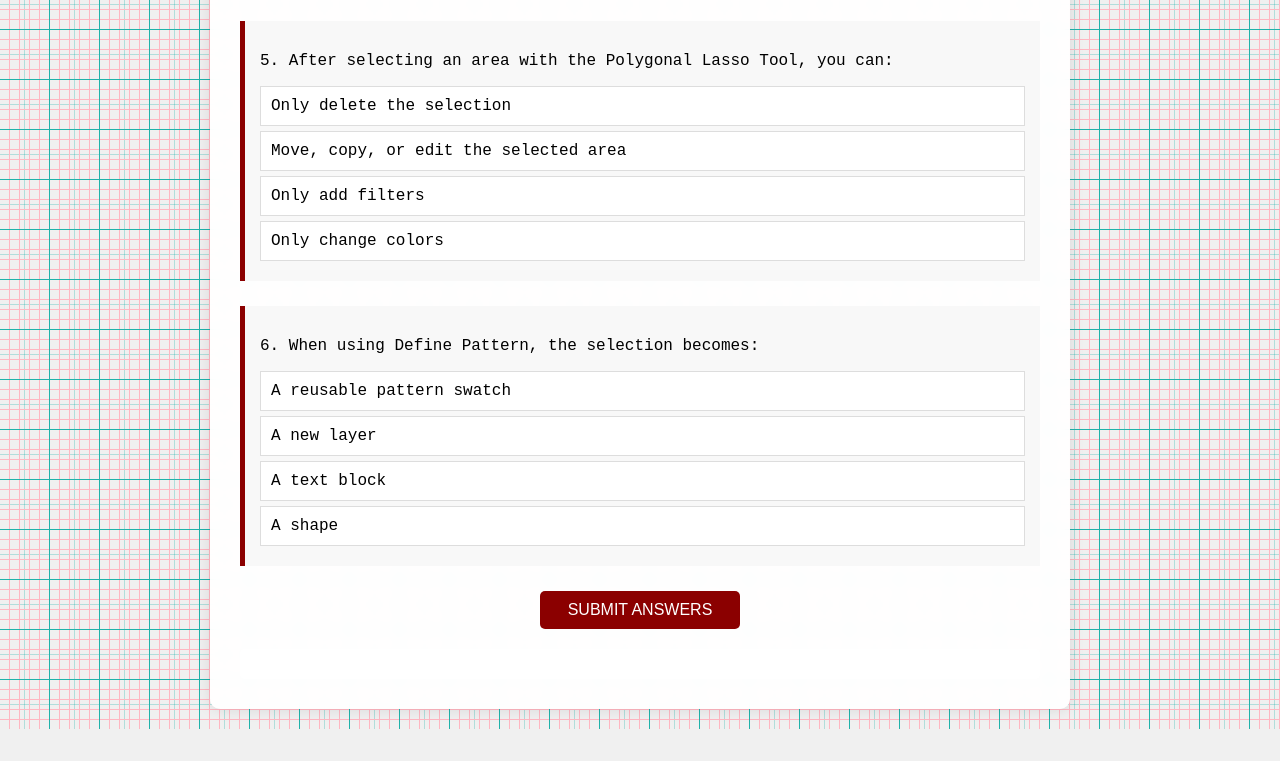
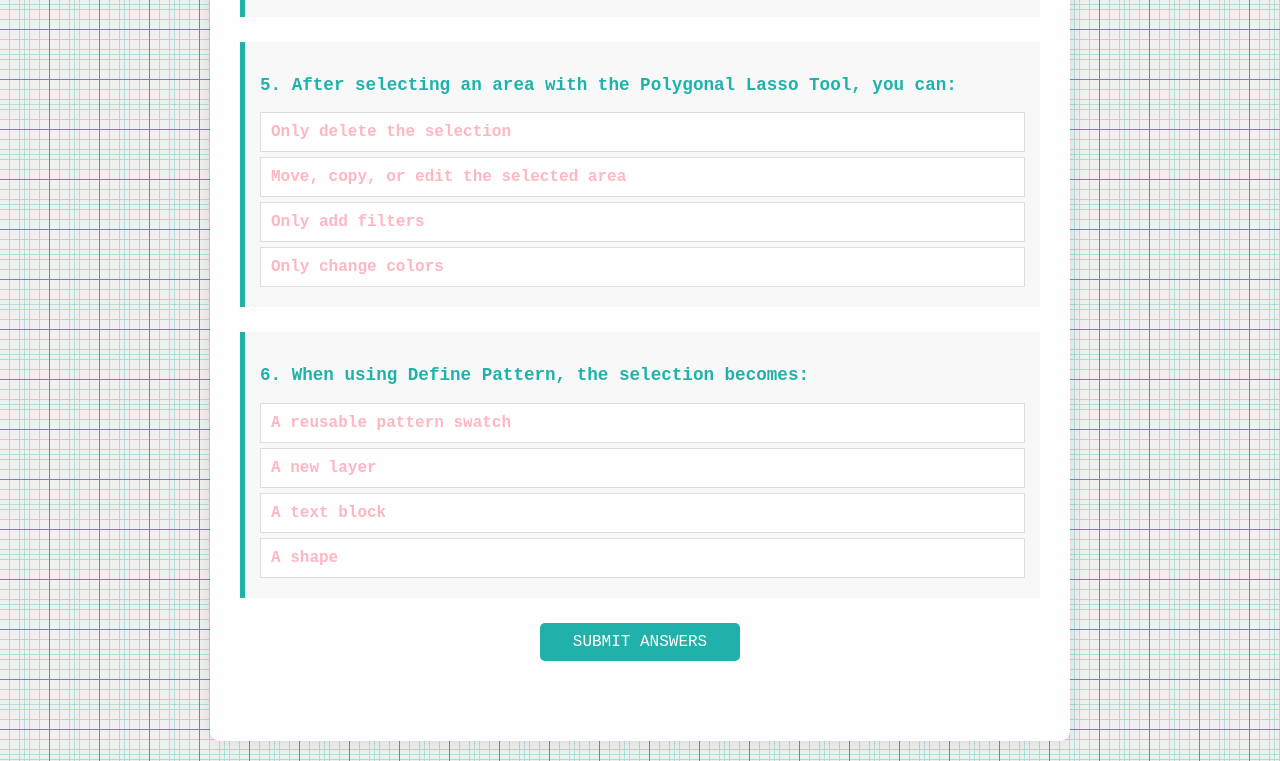
Before and after one commit to hsstokes/Photoshop_Tools_Quiz, a plain HTML site: page index.html in a window 1280 px wide. Shown: the part 1270-2031 px from the top of the page. Before the commit the page ends 1999 px from the top, so only its background shows below. Drawn offline with Linux system fonts and the light colour scheme.

Commit message:
Update index.html

```diff
--- a/index.html
+++ b/index.html
@@ -38,24 +38,33 @@
             border-radius: 10px;
             box-shadow: 0 0 15px rgba(0,0,0,0.1);
             backdrop-filter: blur(5px);
+            font-family: 'Courier New', monospace;
         }
 
         h1 {
             text-align: center;
-            color: #333;
+            color: #20B2AA;
             text-transform: uppercase;
             letter-spacing: 2px;
             margin-bottom: 30px;
-            border-bottom: 3px solid #8b0000;
+            border-bottom: 3px solid #20B2AA;
             padding-bottom: 10px;
+            font-family: 'Courier New', monospace;
         }
 
         .question {
             margin-bottom: 25px;
             padding: 15px;
             background-color: rgba(248, 248, 248, 0.9);
-            border-left: 5px solid #8b0000;
+            border-left: 5px solid #20B2AA;
             backdrop-filter: blur(3px);
+        }
+
+        .question p {
+            color: #20B2AA;
+            font-family: 'Courier New', monospace;
+            font-weight: bold;
+            font-size: 1.1em;
         }
 
         .options {
@@ -70,15 +79,19 @@
             border: 1px solid #ddd;
             cursor: pointer;
             transition: all 0.3s ease;
+            color: #FFB6C1;
+            font-family: 'Courier New', monospace;
+            font-weight: bold;
         }
 
         .option:hover {
             background-color: rgba(240, 240, 240, 0.95);
             transform: translateX(5px);
+            color: #20B2AA;
         }
 
         .selected {
-            background-color: #8b0000;
+            background-color: #20B2AA;
             color: white;
         }
 
@@ -87,7 +100,7 @@
             width: 200px;
             margin: 20px auto;
             padding: 10px;
-            background-color: #8b0000;
+            background-color: #20B2AA;
             color: white;
             border: none;
             border-radius: 5px;
@@ -95,10 +108,11 @@
             font-size: 16px;
             text-transform: uppercase;
             transition: all 0.3s ease;
+            font-family: 'Courier New', monospace;
         }
 
         #submit-btn:hover {
-            background-color: #6d0000;
+            background-color: #FFB6C1;
             transform: scale(1.05);
         }
 
@@ -110,12 +124,14 @@
             padding: 15px;
             background-color: rgba(255, 255, 255, 0.9);
             border-radius: 5px;
+            color: #20B2AA;
+            font-family: 'Courier New', monospace;
         }
 
         .stamp {
             width: 100px;
             height: 100px;
-            background-color: rgba(139, 0, 0, 0.8);
+            background-color: rgba(32, 178, 170, 0.8);
             border-radius: 50%;
             position: fixed;
             bottom: 20px;
@@ -129,6 +145,7 @@
         }
     </style>
 </head>
+<!-- Rest of your HTML and JavaScript code remains the same -->
 <body>
     <div class="quiz-container">
         <h1>Photoshop Tools Quiz</h1>
```
